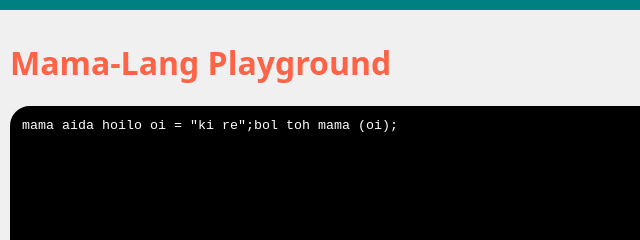
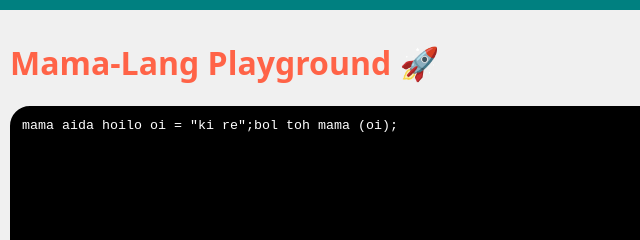
Before and after one commit to anisurrahmanlikhon/mama-lang, a plain HTML site: page index.html in a window 1280 px wide. Shown: the top 240 px of the page, 0-640 px from the left. Drawn offline with Linux system fonts and the light colour scheme.

Commit message:
Update index.html

```diff
--- a/index.html
+++ b/index.html
@@ -113,7 +113,7 @@
     </head>
 
     <body>
-        <h1 style="color: tomato"> Mama-Lang Playground</h1>
+        <h1 style="color: tomato"> Mama-Lang Playground 🚀 </h1>
         <textarea id="code">mama aida hoilo oi = "ki re";bol toh mama (oi);
         </textarea> <button onclick="runCode()">▶️ Run</button>
         <div id="output"></div>
```
